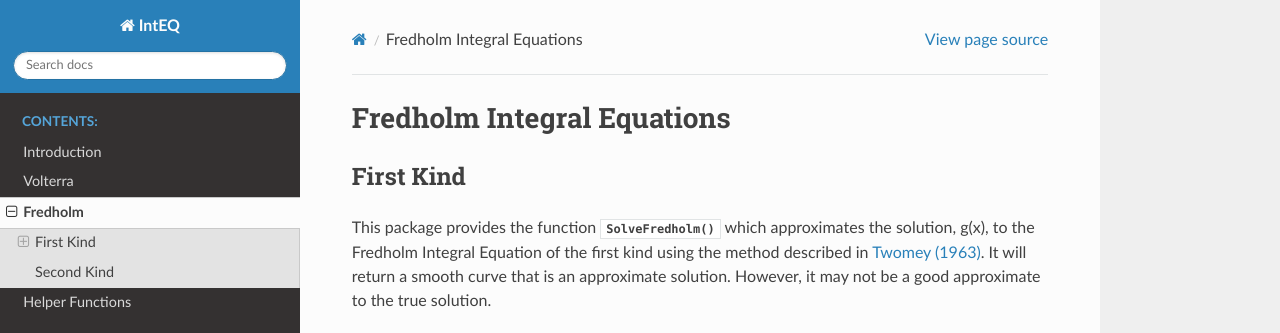
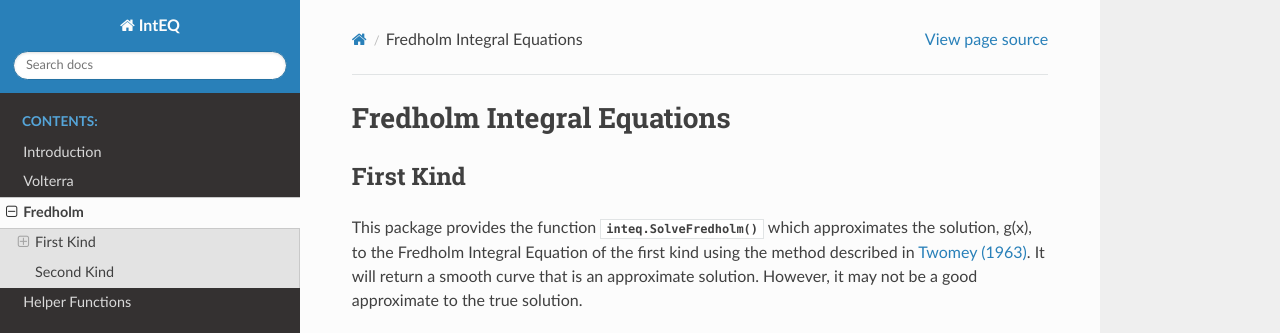
Before and after one commit to mwt/inteq, a Sphinx documentation site: the page built from docs/fredholm/index.rst, in a window 1280 px wide and 1350 px high, cut to the strip 0-333 px from the top of the window. Built offline with Sphinx 7.4.7 and the Read the Docs theme 2.0.0, drawn with Linux system fonts in a browser that asks for light colours.

Commit message:
fix rst mistake in docs

```diff
--- a/README.rst
+++ b/README.rst
@@ -29,7 +29,7 @@ Volterra
 
 |Volterra plot generated by package|
 
-This package provides the function :func:`SolveVolterra` which approximates
+This package provides the function :func:`inteq.SolveVolterra` which approximates
 the solution, g(x), to the Volterra Integral Equation of the first kind:
 
 |vie|
@@ -43,7 +43,7 @@ Fredholm
 
 |Fredholm plot generated by package|
 
-This package provides the function :func:`SolveFredholm` which approximates
+This package provides the function :func:`inteq.SolveFredholm` which approximates
 the solution, g(x), to the Fredholm Integral Equation of the first kind:
 
 |fie|
--- a/docs/fredholm/index.rst
+++ b/docs/fredholm/index.rst
@@ -4,7 +4,7 @@ Fredholm Integral Equations
 First Kind
 ----------
 
-This package provides the function :func:`SolveFredholm` which approximates the solution, g(x), to the Fredholm Integral Equation of the first kind using the method described in `Twomey (1963)`_. It will return a smooth curve that is an approximate solution. However, it may not be a good approximate to the true solution.
+This package provides the function :func:`inteq.SolveFredholm` which approximates the solution, g(x), to the Fredholm Integral Equation of the first kind using the method described in `Twomey (1963)`_. It will return a smooth curve that is an approximate solution. However, it may not be a good approximate to the true solution.
 
 .. autofunction:: inteq.SolveFredholm
 
--- a/docs/volterra/index.rst
+++ b/docs/volterra/index.rst
@@ -5,7 +5,7 @@ Volterra Integral Equations
 First Kind
 ----------
 
-This package provides the function :func:`SolveVolterra` which approximates the solution to the Volterra Integral Equation of the first kind using the method in `Betto and Thomas (2021)`_.
+This package provides the function :func:`inteq.SolveVolterra` which approximates the solution to the Volterra Integral Equation of the first kind using the method in `Betto and Thomas (2021)`_.
 
 .. autofunction:: inteq.SolveVolterra
 
```
